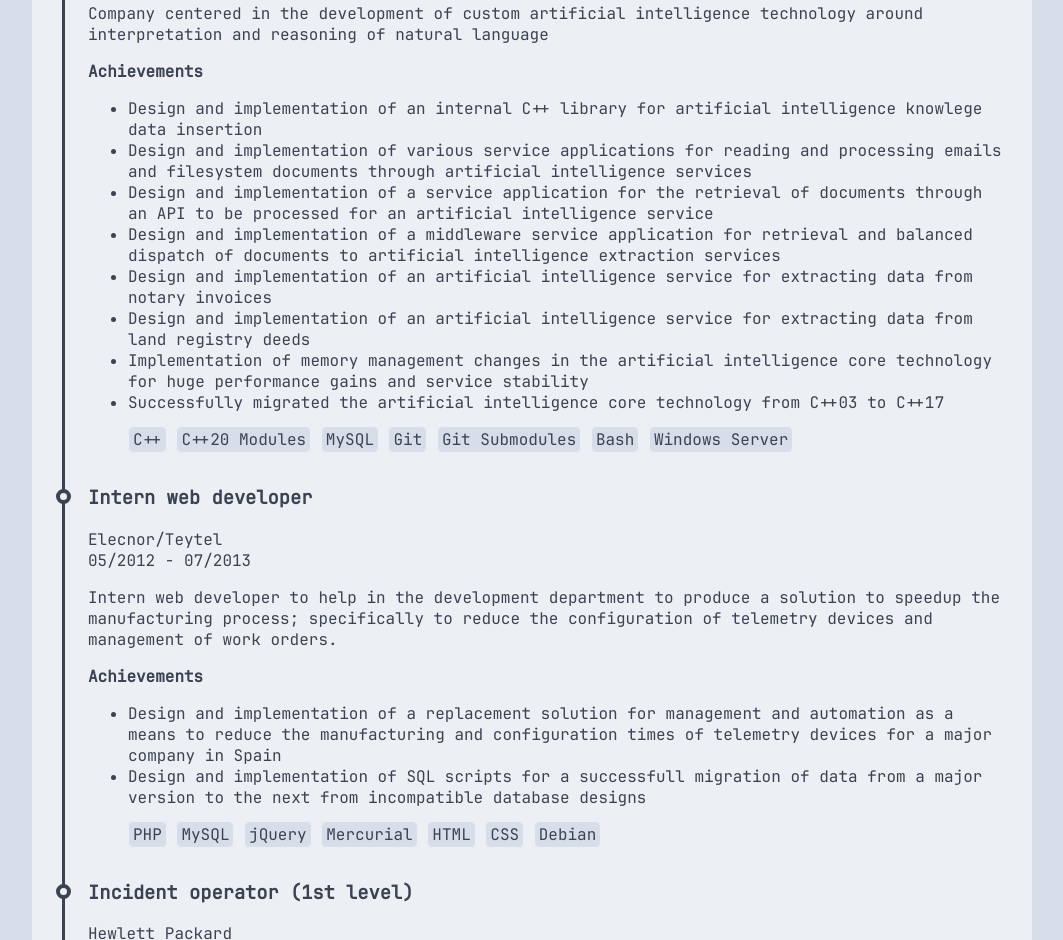
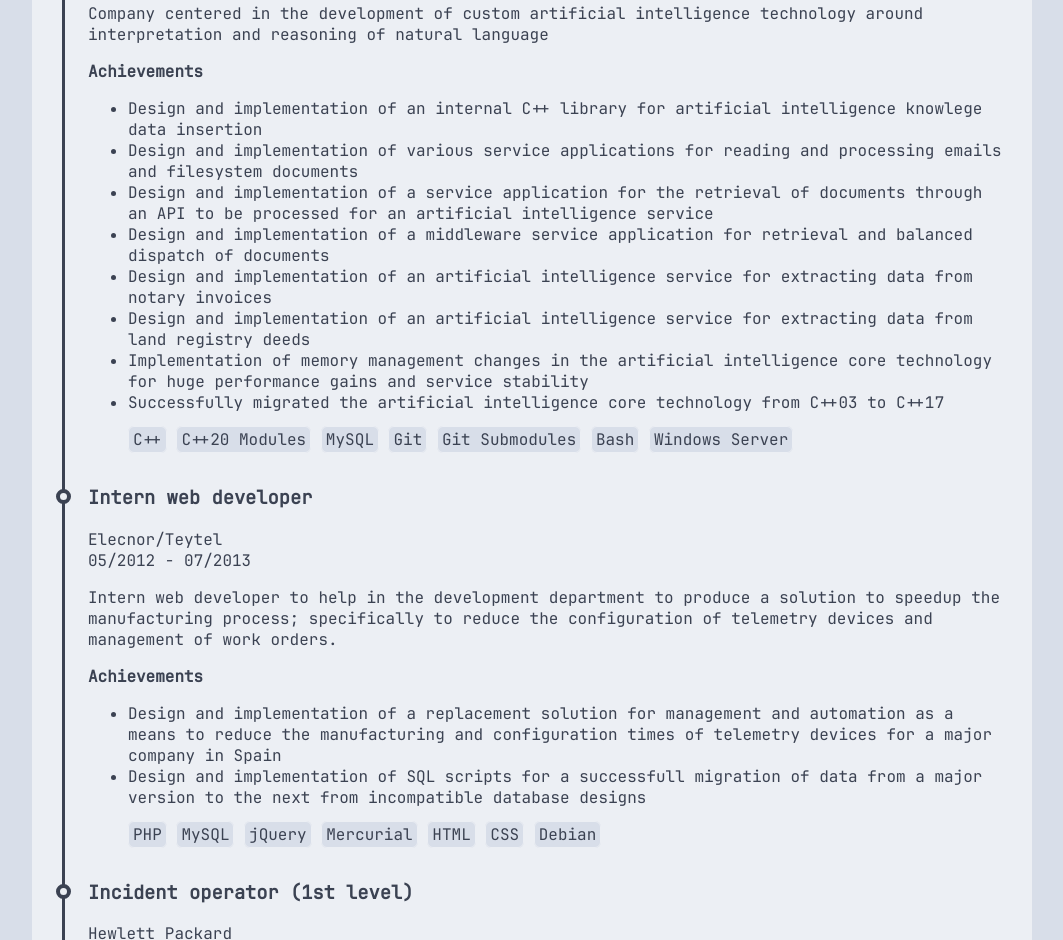
Before and after one commit to gysas/gysas.github.io, a plain HTML site: page index.html in a window 1280 px wide. Shown: the part 859-1799 px from the top of the page, without its empty margins (108-1171 px from the left). Drawn offline with Linux system fonts and the light colour scheme.

Commit message:
removed redundant mentions to artificial intelligence

```diff
--- a/index.html
+++ b/index.html
@@ -167,9 +167,9 @@
 								<p>Achievements</p>
 								<ul>
 									<li>Design and implementation of an internal C++ library for artificial intelligence knowlege data insertion</li>
-									<li>Design and implementation of various service applications for reading and processing emails and filesystem documents through artificial intelligence services</li>
+									<li>Design and implementation of various service applications for reading and processing emails and filesystem documents</li>
 									<li>Design and implementation of a service application for the retrieval of documents through an API to be processed for an artificial intelligence service</li>
-									<li>Design and implementation of a middleware service application for retrieval and balanced dispatch of documents to artificial intelligence extraction services</li>
+									<li>Design and implementation of a middleware service application for retrieval and balanced dispatch of documents</li>
 									<li>Design and implementation of an artificial intelligence service for extracting data from notary invoices</li>
 									<li>Design and implementation of an artificial intelligence service for extracting data from land registry deeds</li>
 									<li>Implementation of memory management changes in the artificial intelligence core technology for huge performance gains and service stability</li>
```
